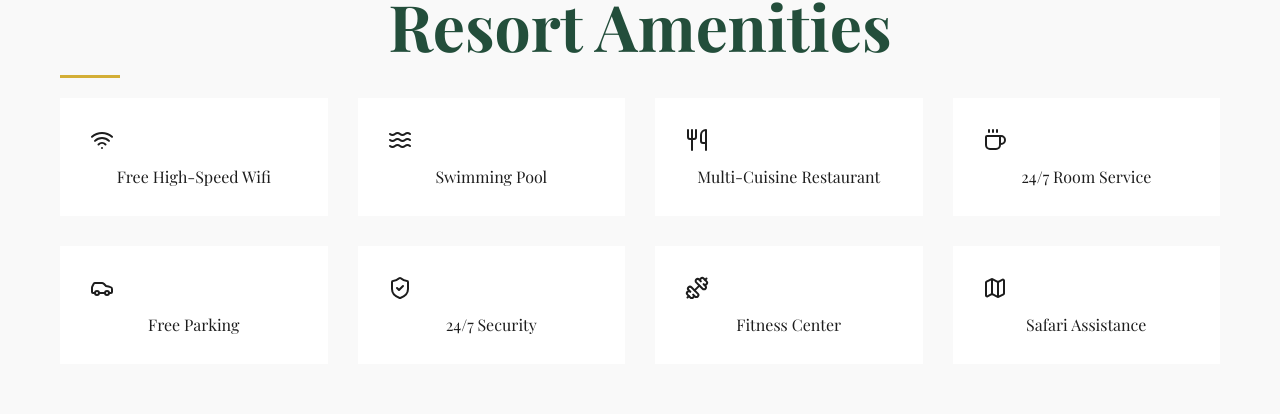
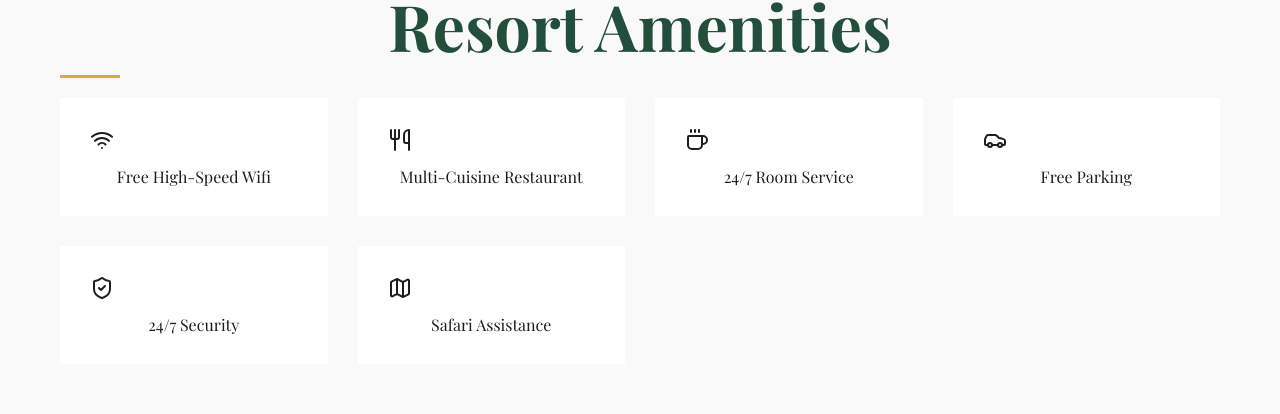
Before and after one commit to Aegis76/Corbett-Phoenix, a React (Vite) app: page / in a window 1280 px wide. Shown: the part 3873-4287 px from the top of the page. Built offline with nearby package versions, Linux system fonts and the light colour scheme.

Commit message:
Update amenities by removing unused icons
Removed unused icons from the amenities list.

```diff
--- a/src/components/Amenities.jsx
+++ b/src/components/Amenities.jsx
@@ -1,14 +1,12 @@
 import React from 'react';
-import { Wifi, Coffee, Utensils, Car, ShieldCheck, Waves, Dumbbell, Map } from 'lucide-react';
+import { Wifi, Coffee, Utensils, Car, ShieldCheck, Map } from 'lucide-react';
 
 const amenities = [
   { icon: <Wifi />, title: 'Free High-Speed Wifi' },
-  { icon: <Waves />, title: 'Swimming Pool' },
   { icon: <Utensils />, title: 'Multi-Cuisine Restaurant' },
   { icon: <Coffee />, title: '24/7 Room Service' },
   { icon: <Car />, title: 'Free Parking' },
   { icon: <ShieldCheck />, title: '24/7 Security' },
-  { icon: <Dumbbell />, title: 'Fitness Center' },
   { icon: <Map />, title: 'Safari Assistance' },
 ];
 
```
